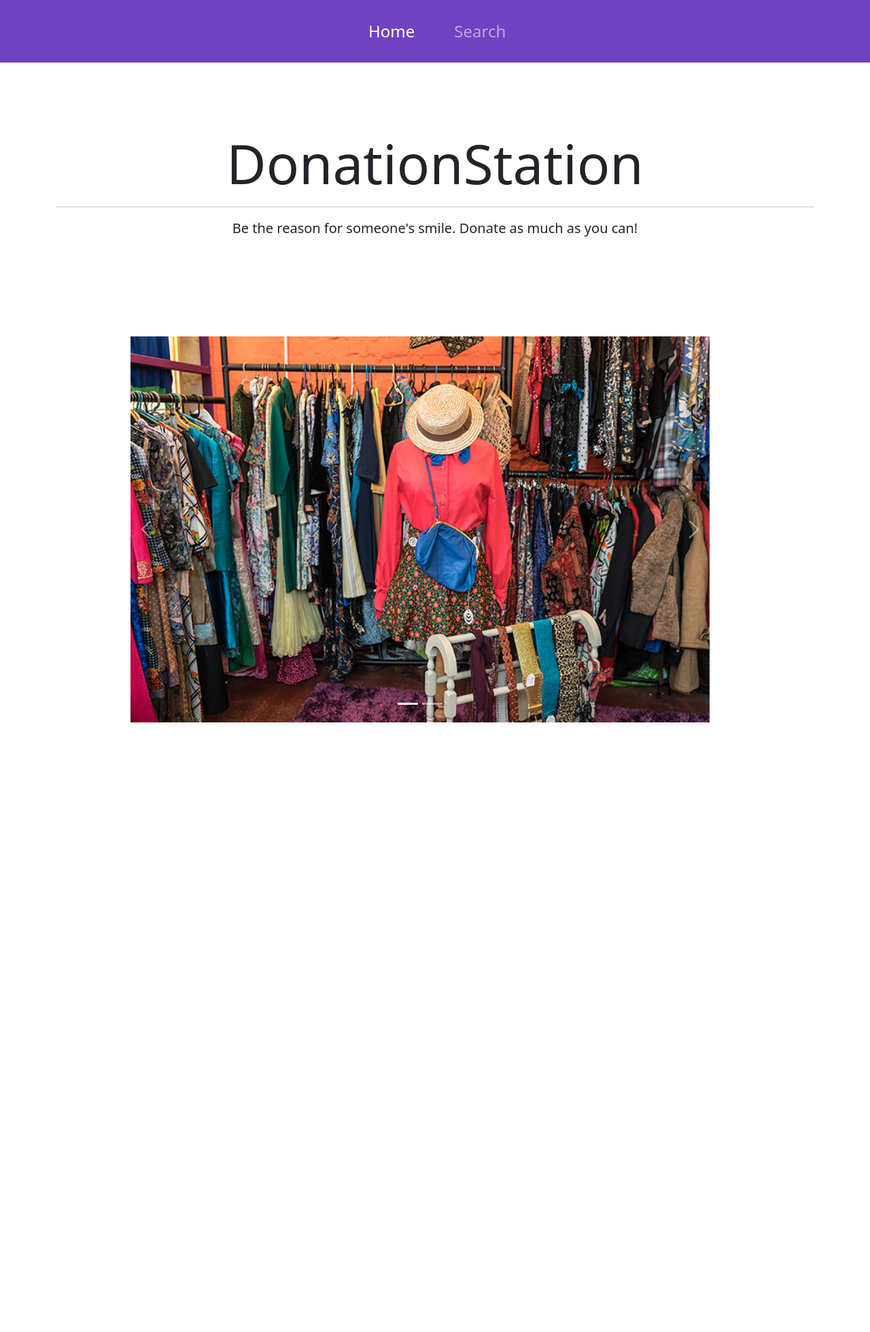
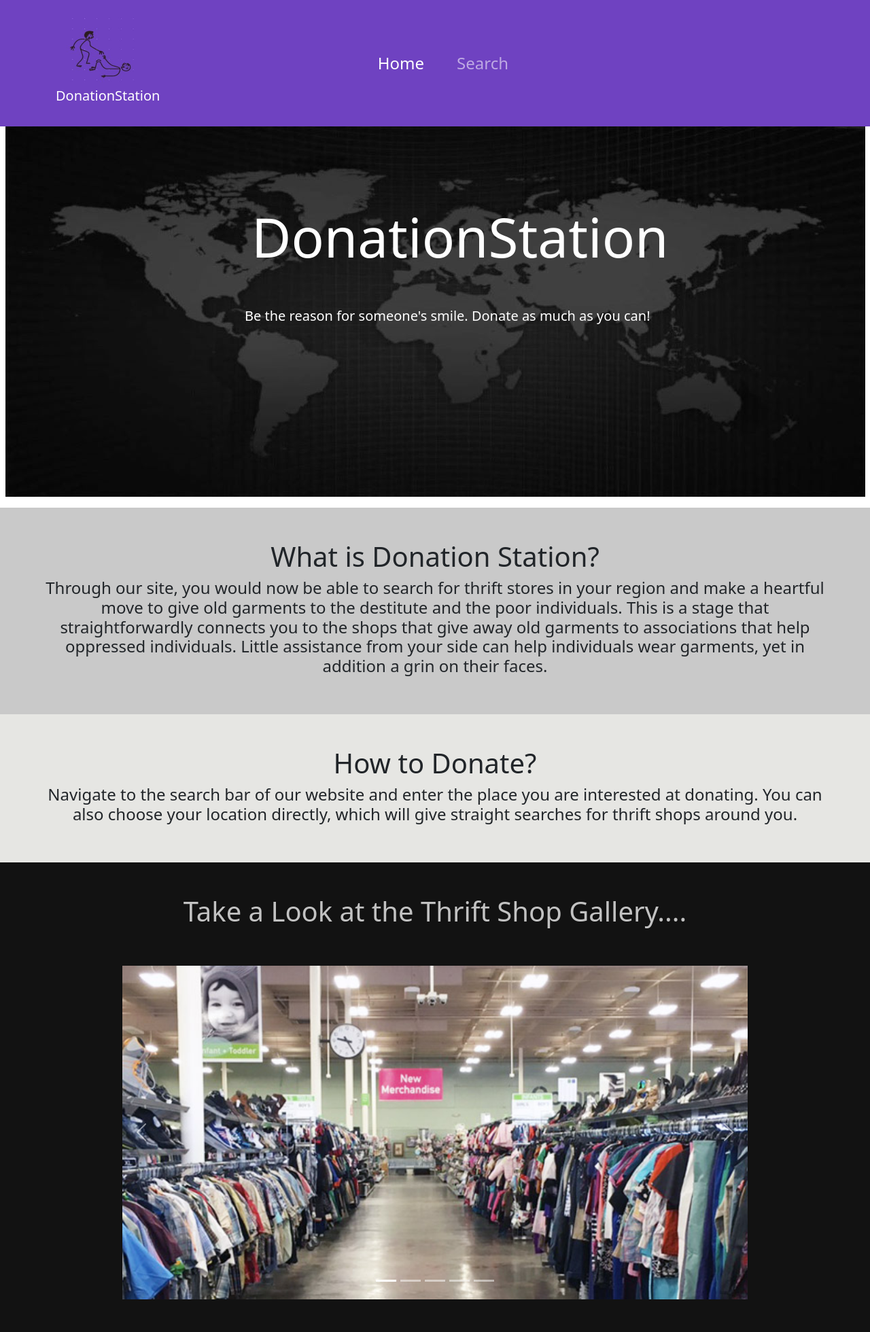
Before and after one commit to anishdhandore/Winter-Hacklymptics, a Flask app: page / in a window 1280 px wide. Shown: the whole page at 68% size. Before the commit the page ends 1063 px from the top, so only its background shows below. Run offline with Flask 2, Linux system fonts and the light colour scheme.

Commit message:
finished home page

```diff
--- a/search.py
+++ b/search.py
@@ -19,7 +19,7 @@ def getUserLocationAutomatically():
 
 def getUserLocationManually(location):
     url = "https://api.radar.io/v1/geocode/forward?query={}".format(location)
-    data = requests.get(url)
+    data = requests.get(url, headers = HEADERS)
     data = data.json()
     #pprint(data)
     latitude = data["addresses"][0]["latitude"]
--- a/templates/index.html
+++ b/templates/index.html
@@ -7,35 +7,77 @@
   </head>
   <body>
     <nav class="navbar navbar-expand-sm navbar-dark" style="background-color: #6f42c1; padding: 20px;">
-      <div class="container">
+      <div class="container container-fluid">
+        <a class="navbar-brand active" href="/">
+          <img src="/static/images/logo1.jpg" alt="logo" width="100" height="104" class="d-inline-block mx-3">
+          <h5 class="lead">
+            DonationStation
+          </h5>
+        </a>
       <ul class="navbar-nav">
         <li class="nav-item">
-          <a href="/" class="nav-link active" style="padding-left: 460px; font-size: x-large;">Home</a>
+          <a href="/" class="nav-link active" style="padding-right: 40px; font-size: x-large;">Home</a>
         </li>
         <li class="nav-item">
-          <a href="/search" class="nav-link" style="padding-left: 50px; font-size: x-large;">Search</a>
+          <a href="/search" class="nav-link" style="padding-right: 450px; font-size: x-large;">Search</a>
         </li>
       </ul>
       </div>
     </nav>
     </div>
 
-    <div class="container text-center" style="padding-top: 100px;">
-      <h1 class="display-1">
+    <div class="row">
+    <div class="container container-fluid text-center">
+      <img src="/static/images/backg1.jpg" alt="photo" style="margin: 0; position: relative;">
+      <h1 class="display-1" style="position: absolute; top: 300px; left: 370px; color: white;">
         DonationStation
       </h1>
-      <hr>
       <figure class="text-center">
-        <blockquote class="blockquote">
+        <blockquote class="blockquote" style="position: absolute; top: 450px; left: 360px; color: white;">
         <p>Be the reason for someone's smile. Donate as much as you can!</p>
       </blockquote>
     </div>
+    </div>
 
-    <div class="container mx-5 my-5 px-5 py-5">
-    <div id="carouselExampleIndicators" class="carousel slide  mx-5 my-5 px-5" data-bs-ride="carousel">
+    <div class="row py-5 px-5" style="background-color: #c9c9c9;">
+      <div class="container text-center">
+        <h1>
+          What is Donation Station?
+        </h1>
+        <h3 class="lead" style="font-size: x-large;">
+          Through our site, you would now be able to search for thrift stores in your region
+           and make a heartful move to give old garments to the destitute and the poor individuals.
+            This is a stage that straightforwardly connects you to the shops that give away old garments
+             to associations that help oppressed individuals. Little assistance from your side can help
+             individuals wear garments, yet in addition a grin on their faces.
+        </h3>
+      </div>
+    </div>
+    <div class="row py-5 px-5" style="background-color: #e6e6e3;">
+      <div class="container text-center">
+        <h1>
+          How to Donate?
+        </h1>
+        <h3 class="lead" style="font-size: x-large;">
+          Navigate to the search bar of our website and enter the place you are interested at donating.
+          You can also choose your location directly, which will give straight searches for thrift shops around you.
+        </h3>
+      </div>
+    </div>
+
+    <div class="row px-5" style="background-color: #121212;">
+    <div class="container text-center mt-5" style="color: #c2c2c2;">
+      <h1>Take a Look at the Thrift Shop Gallery....</h1>
+    </div>
+    <div class="container px-5">
+    <div id="carouselExampleInterval" class="carousel slide  mx-5 my-5 px-5" data-bs-ride="carousel">
       <ol class="carousel-indicators">
-        <li data-bs-target="#carouselExampleIndicators" data-bs-slide-to="0" class="active"></li>
-        <li data-bs-target="#carouselExampleIndicators" data-bs-slide-to="1"></li>
+        <li data-bs-target="#carouselExampleInterval" data-bs-slide-to="0" class="active"></li>
+        <li data-bs-target="#carouselExampleInterval" data-bs-slide-to="1"></li>
+        <li data-bs-target="#carouselExampleInterval" data-bs-slide-to="2"></li>
+        <li data-bs-target="#carouselExampleInterval" data-bs-slide-to="3"></li>
+        <li data-bs-target="#carouselExampleInterval" data-bs-slide-to="4"></li>
+
       </ol>
       <div class="carousel-inner">
         <div class="carousel-item active">
@@ -44,17 +86,29 @@
         <div class="carousel-item">
           <img src="/static/images/store_2.jpg" class="d-block w-100" alt="photo">
         </div>
+        <div class="carousel-item">
+          <img src="/static/images/store_3.jpg" class="d-block w-100" alt="photo">
+        </div>
+        <div class="carousel-item">
+          <img src="/static/images/store_4.jpg" class="d-block w-100" alt="photo">
+        </div>
+        <div class="carousel-item">
+          <img src="/static/images/store_5.jpg" class="d-block w-100" alt="photo">
+        </div>
       </div>
-      <a class="carousel-control-prev" href="#carouselExampleIndicators" role="button" data-bs-slide="prev">
+      <a class="carousel-control-prev" href="#carouselExampleInterval" role="button" data-bs-slide="prev">
         <span class="carousel-control-prev-icon" aria-hidden="false"></span>
         <span class="visually-hidden">Previous</span>
       </a>
-      <a class="carousel-control-next" href="#carouselExampleIndicators" role="button" data-bs-slide="next">
+      <a class="carousel-control-next" href="#carouselExampleInterval" role="button" data-bs-slide="next">
         <span class="carousel-control-next-icon" aria-hidden="false"></span>
         <span class="visually-hidden">Next</span>
       </a>
     </div>
     </div>
+    </div>
+
+
     <script src="https://cdn.jsdelivr.net/npm/bootstrap@5.0.0-beta1/dist/js/bootstrap.bundle.min.js" integrity="sha384-ygbV9kiqUc6oa4msXn9868pTtWMgiQaeYH7/t7LECLbyPA2x65Kgf80OJFdroafW" crossorigin="anonymous"></script>
   </body>
 </html>
```
Also changed, not shown: static/images/backg.jpg (added), static/images/backg1.jpg (added), static/images/logo.jpg (added), static/images/logo1.jpg (added), static/images/store_1.jpg, static/images/store_2.jpg, static/images/store_3.jpg (added), static/images/store_4.jpg (added), static/images/store_5.jpg (added).
